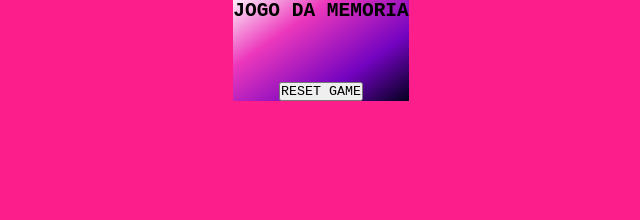
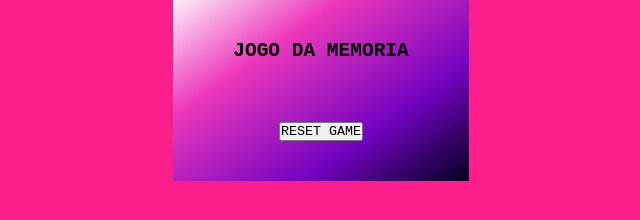
Before and after one commit to LeanderFreitas/jogo-da-memoria, a plain HTML site: page index.html in a window 1280 px wide. Shown: the whole page, without its empty margins (319-959 px from the left). Drawn offline with Linux system fonts and the light colour scheme.

Commit message:
Update style.css

```diff
--- a/styles/style.css
+++ b/styles/style.css
@@ -19,4 +19,5 @@ body{
         #ec38bc 70%,
         #fdeff9 100%
         );
+        padding: 40px 60px;
 }
```
